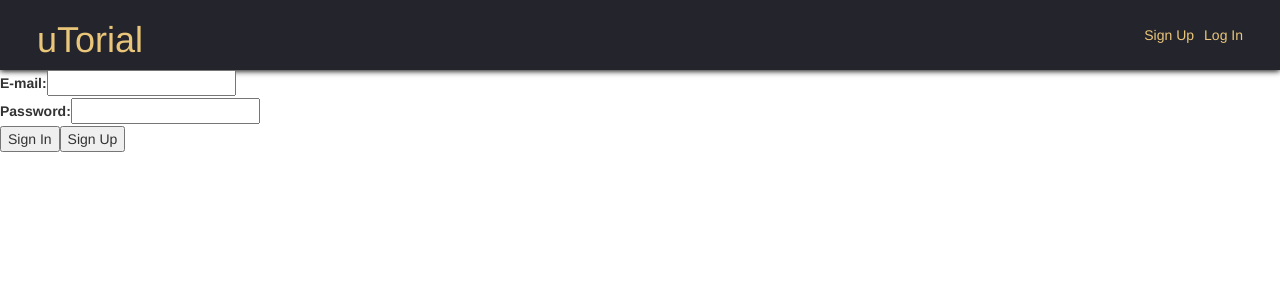
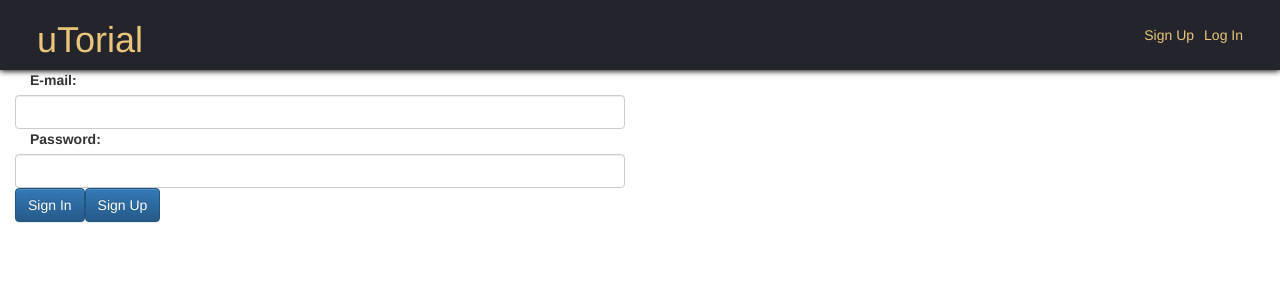
Before and after one commit to anzcarroll/uTorial_app, a React (Create React App) app in the folder client/: page /signin in a window 1280 px wide. Shown: the top 300 px of the page. Built offline with nearby package versions, Linux system fonts and the light colour scheme.

Commit message:
updated readme

```diff
--- a/client/src/components/SignIn.js
+++ b/client/src/components/SignIn.js
@@ -42,17 +42,17 @@ class SignUp extends Component {
         }
                 return (
                     <div>
-                        <form onSubmit={this._signIn}>
+                        <form onSubmit={this._signIn} className="col-md-6">
                             <div>
-                                <label htmlFor="email">E-mail: </label>
-                                <input onChange={this._handleChange} type="text" name="email" value={this.state.email} />
+                                <label htmlFor="email" className="col-sm-2">E-mail: </label>
+                                <input onChange={this._handleChange} type="text" className="form-control" name="email" value={this.state.email} />
                             </div>
                             <div>
-                                <label htmlFor="password">Password: </label>
-                                <input onChange={this._handleChange} type="text" name="password" value={this.state.password} />
+                                <label htmlFor="password" className="col-sm-2">Password: </label>
+                                <input onChange={this._handleChange} type="text" className="form-control" name="password" value={this.state.password} />
                             </div>
-                            <button>Sign In</button>
-                            <button onClick="/signup">Sign Up</button>
+                            <button className="btn btn-primary">Sign In</button>
+                            <button className="btn btn-primary">Sign Up</button>
                         </form>
                     </div>
                 );
```
Also changed, not shown: 1 other file (tests, documents, lock files or other folders).
